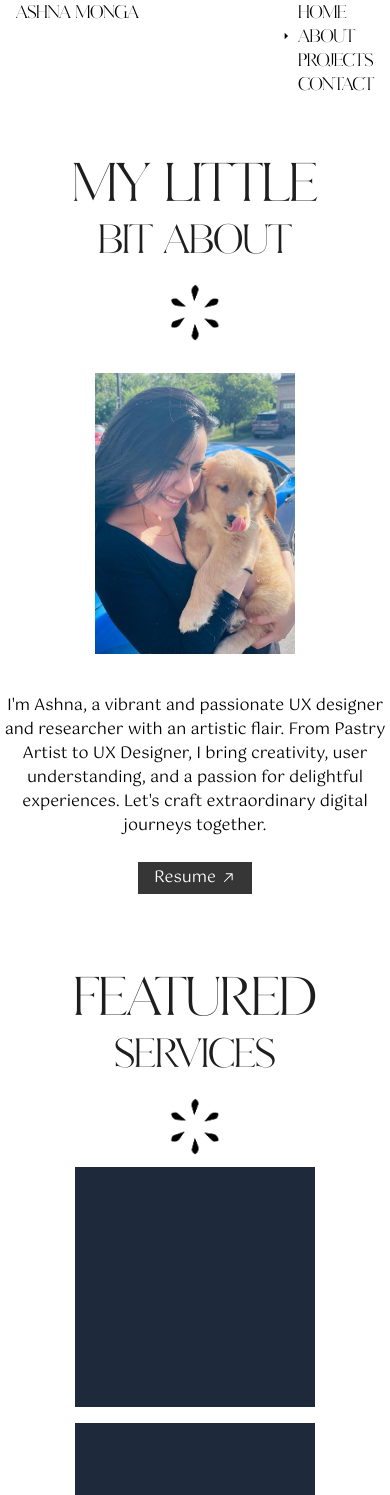
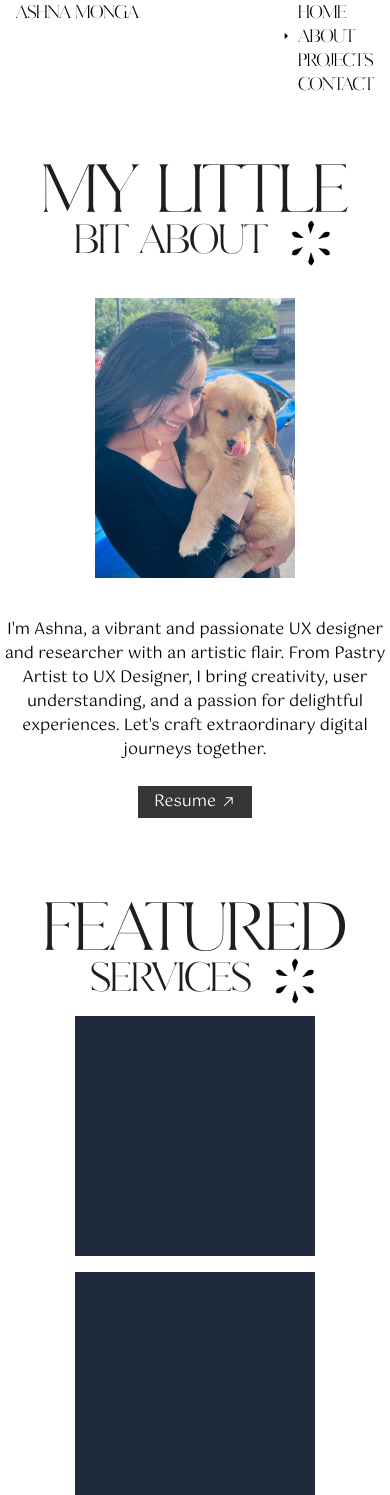
Before and after one commit to exionstech/client-portfolio, a Next.js app: page /AboutUs in a window 390 px wide. Shown: the top 1495 px of the page. Built offline with nearby package versions, Linux system fonts and the light colour scheme.

Commit message:
Added Responsiveness of Headers in About Page

```diff
--- a/src/pages/AboutUs.js
+++ b/src/pages/AboutUs.js
@@ -6,11 +6,15 @@ function AboutUs() {
   return (
     <div className='pt-16'>
       {/* Title Section */}
-      <h1 className='font-gallient text-5xl md:text-8xl text-center text-[#1E1E1E]'>MY LITTLE</h1>
-      <div className='flex flex-col md:flex-row gap-6 justify-center items-center md:items-start pt-3 md:pl-24'>
-        <h3 className='text-4xl md:text-6xl font-gallient text-[#1E1E1E] text-center'>BIT ABOUT</h3>
-        <Image src='/Group 121.png' width={50} height={50} />
-      </div>
+      <h1 className="font-gallient text-6xl md:text-7xl lg:text-8xl text-center text-[#1E1E1E]">
+          MY LITTLE
+        </h1>
+        <div className="flex gap-6 justify-center items-start pl-4 md:pl-12 lg:pl-24">
+          <h3 className="text-center text-4xl md:text-5xl lg:text-6xl font-gallient text-[#1E1E1E]">
+            BIT ABOUT
+          </h3>
+          <Image src="/Group 121.png" width={40} height={40} className="md:w-[50px] md:h-[50px]" />
+        </div>
 
       {/* About Section */}
       <div className='flex flex-col md:flex-row justify-center items-center gap-10 pt-8'>
@@ -36,10 +40,14 @@ function AboutUs() {
 
       {/* Featured Services Section */}
       <div className='pt-20 md:pt-40'>
-        <h1 className='font-gallient text-5xl md:text-8xl text-center text-[#1E1E1E]'>FEATURED</h1>
-        <div className='flex flex-col md:flex-row gap-6 justify-center items-center md:items-start pt-3 md:pl-24'>
-          <h3 className='text-4xl md:text-6xl font-gallient text-center text-[#1E1E1E]'>SERVICES</h3>
-          <Image src='/Group 121.png' width={50} height={50} />
+      <h1 className="font-gallient text-6xl md:text-7xl lg:text-8xl text-center text-[#1E1E1E]">
+          FEATURED
+        </h1>
+        <div className="flex gap-6 justify-center items-start pl-4 md:pl-12 lg:pl-24">
+          <h3 className="text-center text-4xl md:text-5xl lg:text-6xl font-gallient text-[#1E1E1E]">
+          SERVICES
+          </h3>
+          <Image src="/Group 121.png" width={40} height={40} className="md:w-[50px] md:h-[50px]" />
         </div>
       </div>
 
```
